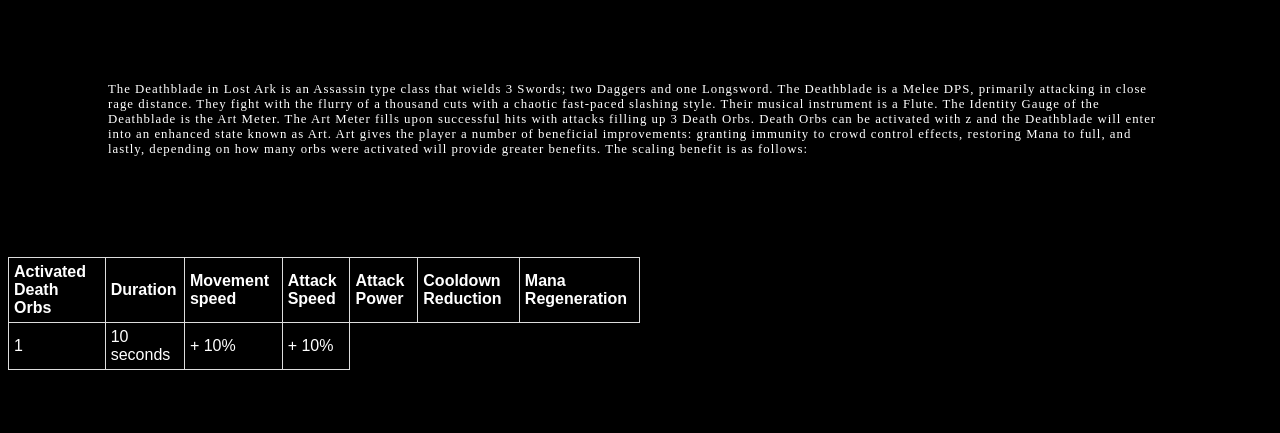
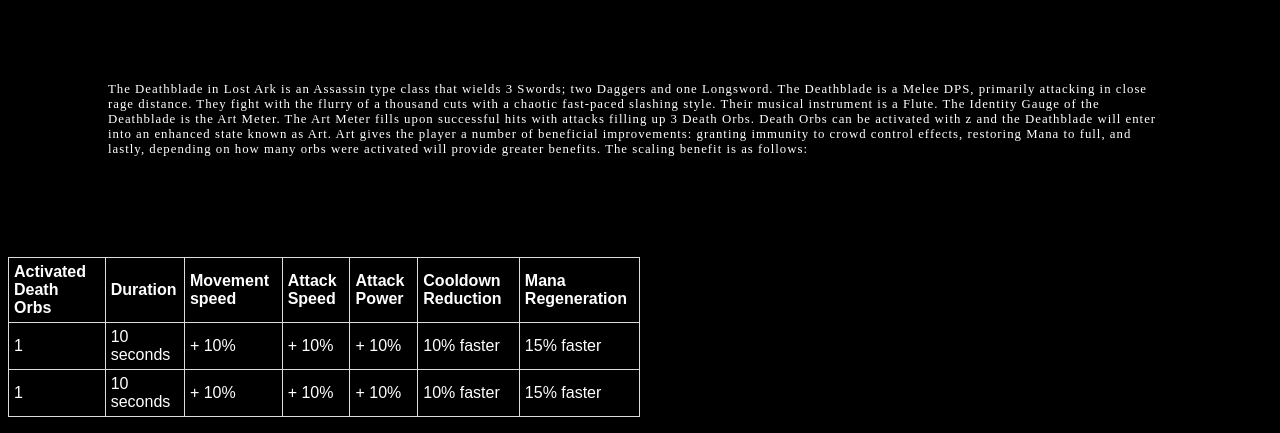
Before and after one commit to psychopompzx/Website-Final-Project, a plain HTML site: page index.html in a window 1280 px wide. Shown: the part 625-1058 px from the top of the page. Before the commit the page ends 1011 px from the top, so only its background shows below. Drawn offline with Linux system fonts and the light colour scheme.

Commit message:
Update index.html

```diff
--- a/index.html
+++ b/index.html
@@ -25,7 +25,7 @@
       padding: 5px;
     }
 
-  #ArtMeter tr:nth-child(even){
+  #ArtMeter tr {
     background-color: black;
     color: white
   }
@@ -132,6 +132,18 @@
             <td>10 seconds</td>
             <td>+ 10%</td>
             <td>+ 10%</td>
+            <td>+ 10%</td>
+            <td>10% faster</td>
+            <td>15% faster</td>
+          </tr>
+          <tr>
+            <td>1</td>
+            <td>10 seconds</td>
+            <td>+ 10%</td>
+            <td>+ 10%</td>
+            <td>+ 10%</td>
+            <td>10% faster</td>
+            <td>15% faster</td>
           </tr>
           </table>
 
```
